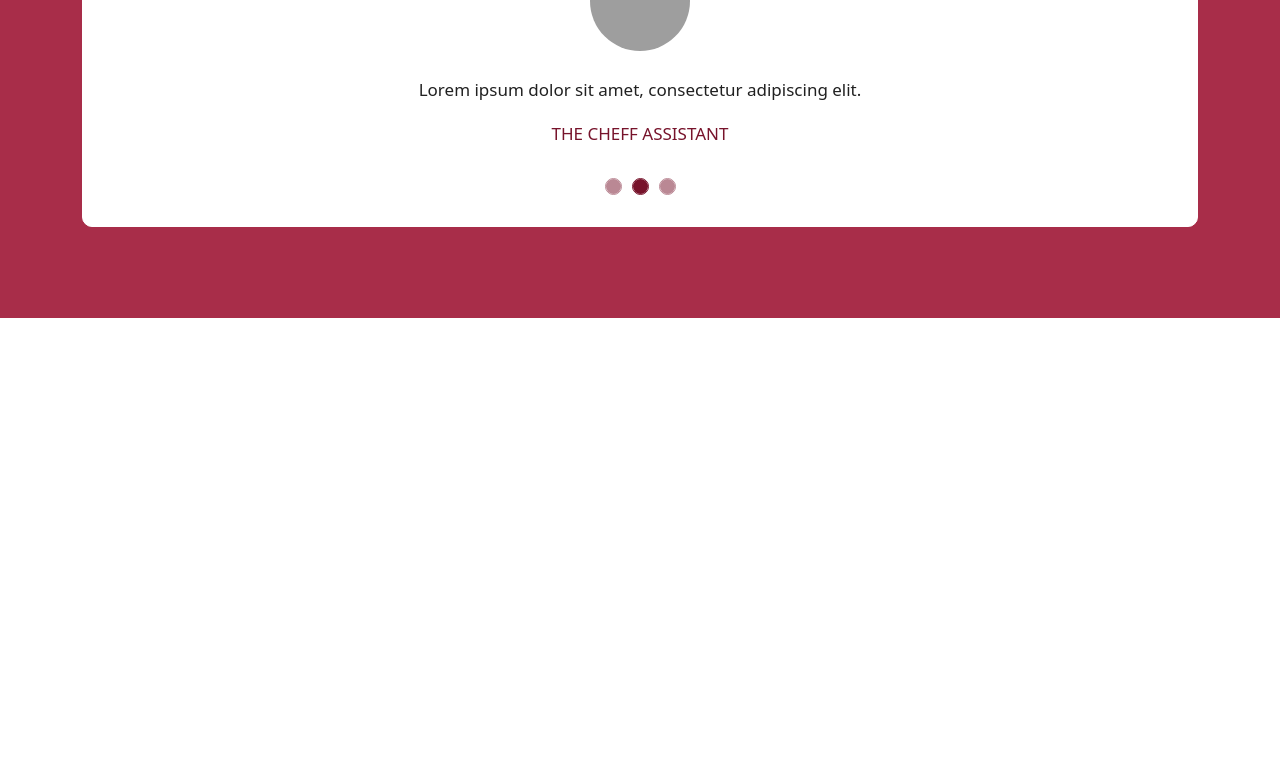
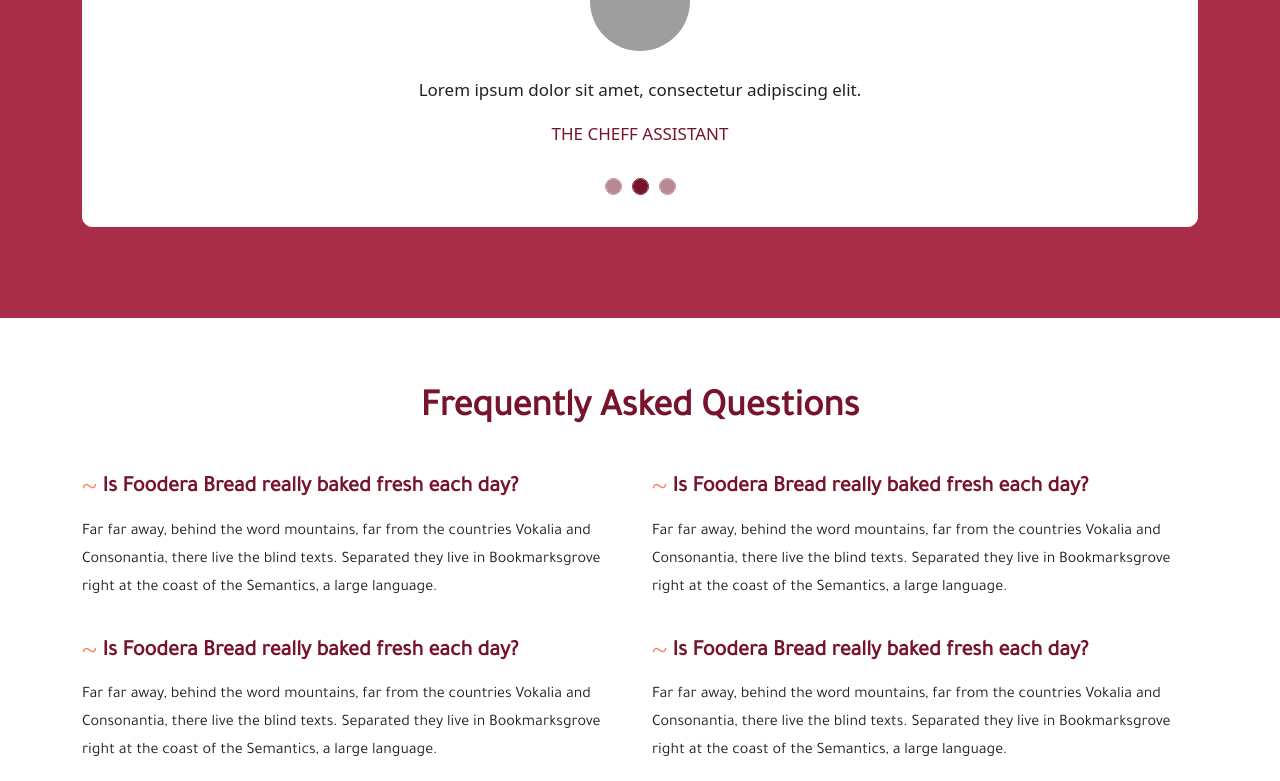
Before and after one commit to jihadrekani/Rest, a React (Create React App) app: page / in a window 1280 px wide. Shown: the part 3412-4193 px from the top of the page. Before the commit the page ends 3780 px from the top, so only its background shows below. Built offline with nearby package versions, Linux system fonts and the light colour scheme; grey boxes are pictures that could not be loaded.

Commit message:
add questons section

```diff
--- a/src/comp/Home/Home.css
+++ b/src/comp/Home/Home.css
@@ -314,5 +314,41 @@ background-color: #77132b;
 border:1px solid #77132b;
 margin: 5px 5px 15px 5px;
 border-radius: 50%;
+}
 
+/* questions section  */
+
+.questions h4{
+    color: #77132b;
+    font-family: 'Tajawal';
+    font-size: 22px;
+    margin: 15px 0;
+    font-weight: bold;
+    width: 100%;
+    max-width: 100%;
 }
+.questions p{
+    font-size: 16px;
+    line-height: 28px;
+    color: #212121;
+    font-family: 'Tajawal';
+    margin-top: 15px;
+}
+.questions .qhead{
+    width: 100%;
+    text-align: center;
+    color: #77132b;
+    font-family: 'Tajawal';
+    font-size: 38px;
+    margin: 20px 0;
+    font-weight: bold;
+    max-width: 100%;
+}
+
+.questions span{
+    color: #f98169;
+    font-size: 28px;
+    font-family: ubuntu;
+    font-weight: 300;
+    vertical-align: middle;
+}
--- a/src/comp/Home/Home.js
+++ b/src/comp/Home/Home.js
@@ -164,13 +164,38 @@ finibus bibendum in sit amet leo. Mauris feugiat erat tellus.</p>
     </div>
   </div>
 </div>
+</section>
+{/* questions section  */}
+<section className='questions'>
+  <div className='container'>
+
+  <div className='row'>
+<h2 className='qhead'>Frequently Asked Questions</h2>
+  </div>
+
+    <div className='row'>
+      <div className='col-lg-6'>
+        <h4><span>~</span> Is Foodera Bread really baked fresh each day?</h4>
+        <p>Far far away, behind the word mountains, far from the countries Vokalia and Consonantia, there live the blind texts. Separated they live in Bookmarksgrove right at the coast of the Semantics, a large language.</p>
+      </div>
+      <div className='col-lg-6'>
+        <h4><span>~</span> Is Foodera Bread really baked fresh each day?</h4>
+        <p>Far far away, behind the word mountains, far from the countries Vokalia and Consonantia, there live the blind texts. Separated they live in Bookmarksgrove right at the coast of the Semantics, a large language.</p>
+      </div>
+      <div className='col-lg-6'>
+        <h4><span>~</span> Is Foodera Bread really baked fresh each day?</h4>
+        <p>Far far away, behind the word mountains, far from the countries Vokalia and Consonantia, there live the blind texts. Separated they live in Bookmarksgrove right at the coast of the Semantics, a large language.</p>
+      </div>
+      <div className='col-lg-6'>
+        <h4><span>~</span> Is Foodera Bread really baked fresh each day?</h4>
+        <p>Far far away, behind the word mountains, far from the countries Vokalia and Consonantia, there live the blind texts. Separated they live in Bookmarksgrove right at the coast of the Semantics, a large language.</p>
+      </div>
+    </div>
 
 
 
-
+  </div>
 </section>
-
-
 
     </Fragment>
   )
```
